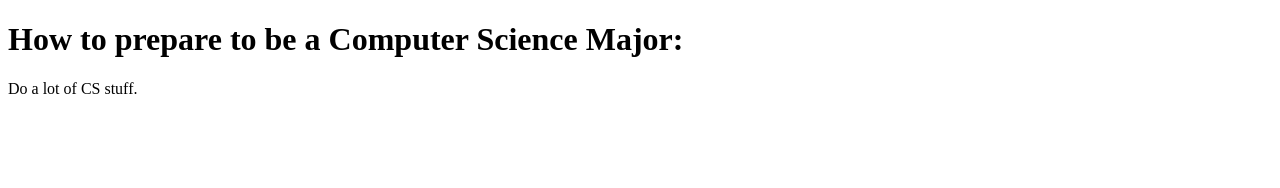
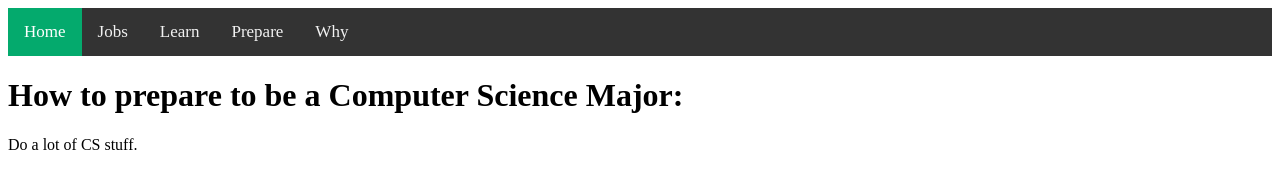
Before and after one commit to IanBirdcatcher/raw-potato, a plain HTML site: page index.html in a window 1280 px wide. Drawn offline with Linux system fonts and the light colour scheme.

Commit message:
Added - Working nav bar

```diff
--- a/index.html
+++ b/index.html
@@ -1,5 +1,39 @@
+<style>
+  .topnav {
+    background-color: #333;
+    overflow: hidden;
+  }
+
+  .topnav a {
+    float: left;
+    color: #f2f2f2;
+    text-align: center;
+    padding: 14px 16px;
+    text-decoration: none;
+    font-size: 17px;
+  }
+
+  .topnav a:hover {
+    background-color: #ddd;
+    color: black;
+  }
+
+  .topnav a.active {
+    background-color: #04AA6D;
+    color: white;
+  }
+
+</style>
 <!DOCTYPE html>
 <html>
+  <div class="topnav">
+    <a class="active" href="index.html">Home</a>
+    <a href="jobs.html">Jobs</a>
+    <a href="learn.html">Learn</a>
+    <a href="prepare.html">Prepare</a>
+    <a href="why.html">Why</a>
+  </div>
+
   <body>
     <h1>How to prepare to be a Computer Science Major:</h1>
     <p>Do a lot of CS stuff.</p>
```
Also changed, not shown: Jobs/softwareEngineer.html (added).
